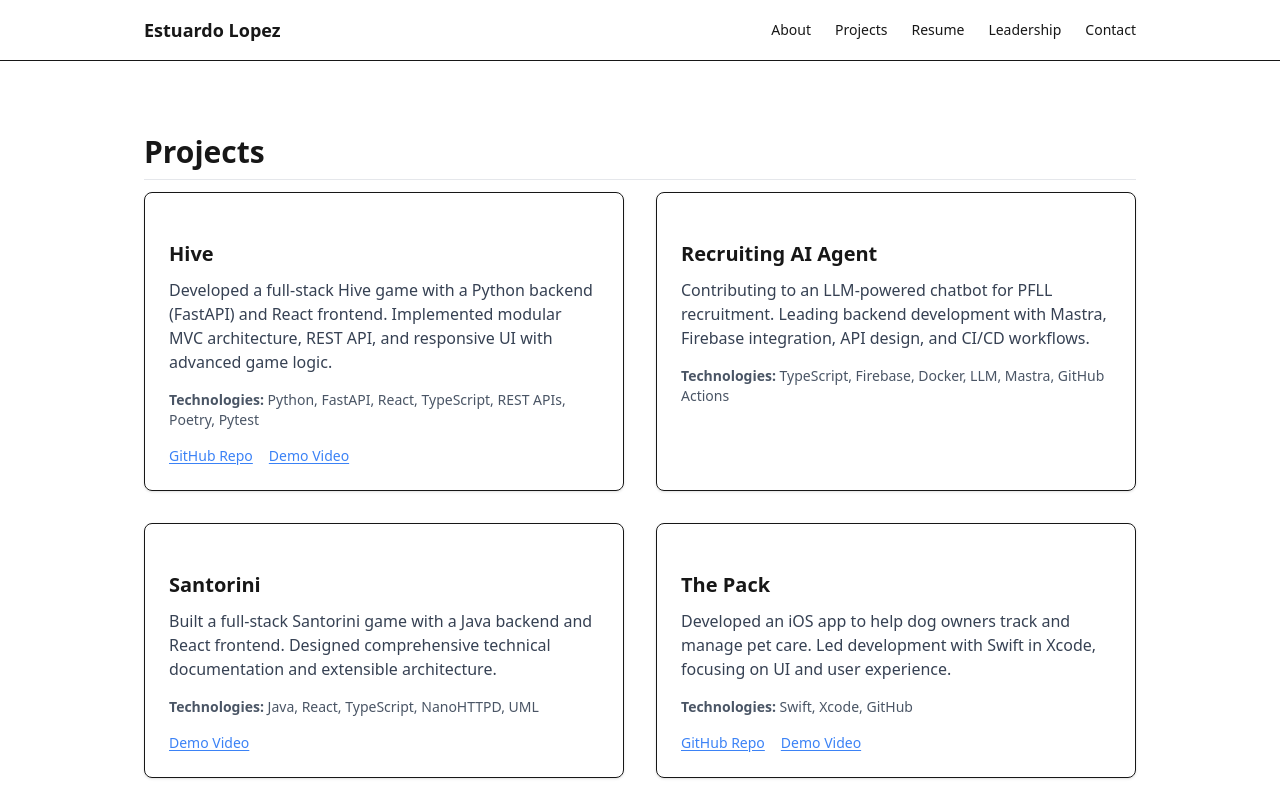
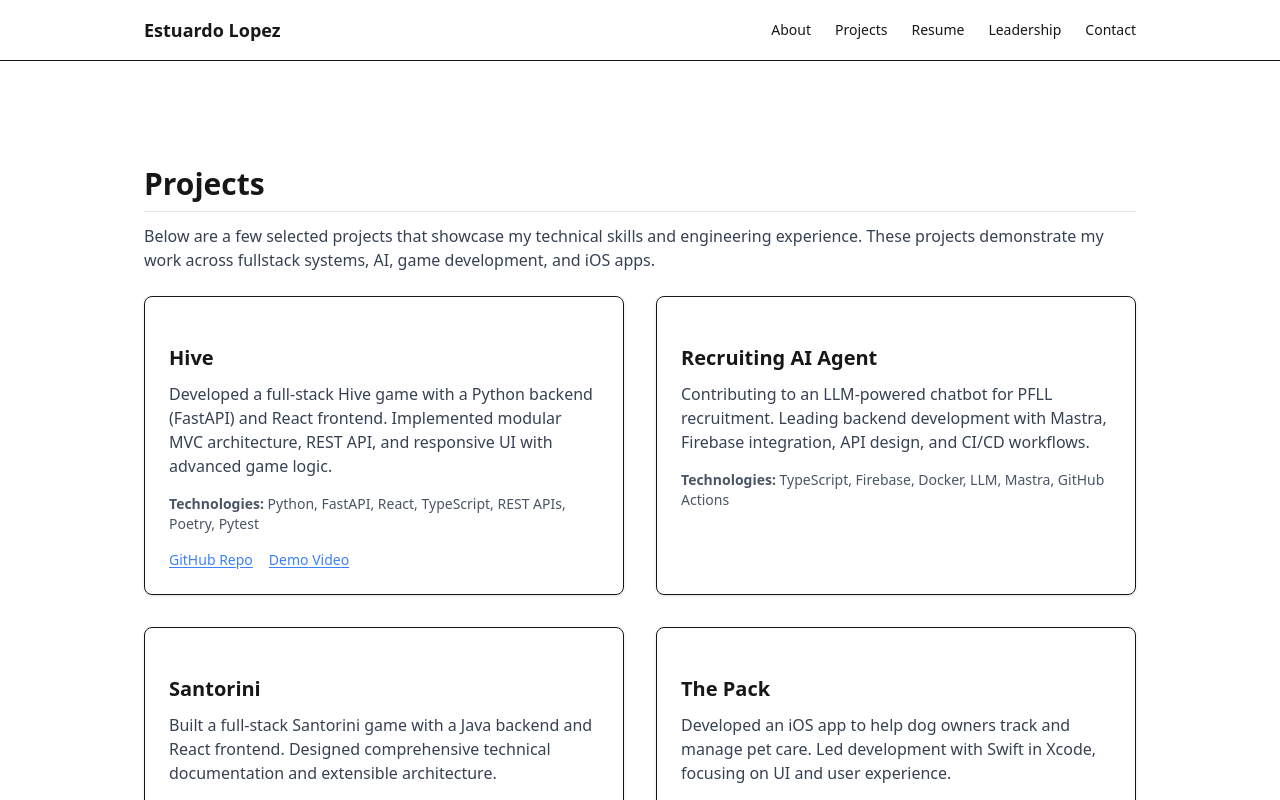
Before and after one commit to estulpz202/personal-website, a Next.js app: page /projects in a window 1280 px wide. Shown: the top 800 px of the page. Built offline with nearby package versions, Linux system fonts and the light colour scheme.

Commit message:
Add project description and adjust Container styling.

```diff
--- a/src/app/projects/page.tsx
+++ b/src/app/projects/page.tsx
@@ -51,6 +51,11 @@ export default function ProjectsPage() {
       <Container>
         <section className="py-12">
           <SectionHeader title="Projects" />
+          <p className="text-base text-gray-700 mb-6">
+            Below are a few selected projects that showcase my technical skills and engineering
+            experience. These projects demonstrate my work across fullstack systems, AI, game
+            development, and iOS apps.
+          </p>
           <div className="grid grid-cols-1 md:grid-cols-2 gap-8">
             {projects.map((project) => (
               <ProjectCard
--- a/src/components/common/Container.tsx
+++ b/src/components/common/Container.tsx
@@ -2,5 +2,5 @@
 // Keeps consistent max width and horizontal padding across pages
 
 export default function Container({ children }: { children: React.ReactNode }) {
-  return <div className="max-w-5xl mx-auto px-4">{children}</div>;
+  return <div className="max-w-5xl mx-auto px-4 py-8">{children}</div>;
 }
```
